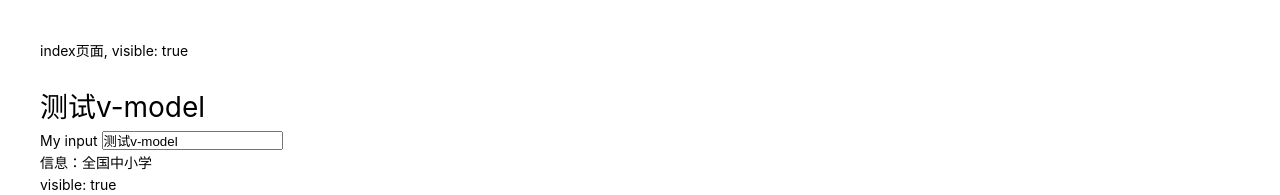
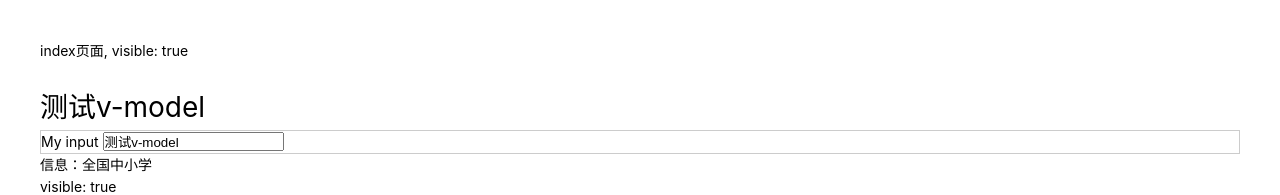
Before and after one commit to XHHZYQ/vue-latest-app, a Vue app: page /propEmit in a window 1280 px wide. Shown: the top 195 px of the page. Built offline with nearby package versions, Linux system fonts and the light colour scheme.

Commit message:
deep useAttris api

```diff
--- a/src/views/propEmit/child.vue
+++ b/src/views/propEmit/child.vue
@@ -1,6 +1,6 @@
 <template>
   <div>
-    <div><span>My input</span> <input v-model="childModel" /></div>
+    <div class="input-box"><span>My input</span> <input v-model="childModel" /></div>
 
     <div>
       信息：<span>{{ message }}</span>
@@ -17,12 +17,14 @@
 </template>
 
 <script setup>
-import { defineModel, defineEmits, defineProps, defineExpose, defineSlots, useSlots } from 'vue';
+import { defineModel, defineEmits, defineProps, defineExpose, defineSlots, useSlots, useAttrs } from 'vue';
 const props = defineProps({
   message: { type: String },
   visible: { type: Boolean }
 });
 
+const attrs = useAttrs();
+console.log('attrs。。: ', attrs);
 const emits = defineEmits(['update:visible']);
 
 const changeVisible = () => emits('update:visible', false);
--- a/src/views/propEmit/index.vue
+++ b/src/views/propEmit/index.vue
@@ -39,4 +39,13 @@ onMounted(() => {
 });
 </script>
 
-<style lang="less" scoped></style>
+<style lang="less" scoped>
+:deep(.input-box) {
+  border: 1px solid red;
+}
+
+::v-deep .input-box {
+  border: 1px solid #ccc;
+}
+
+</style>
```
